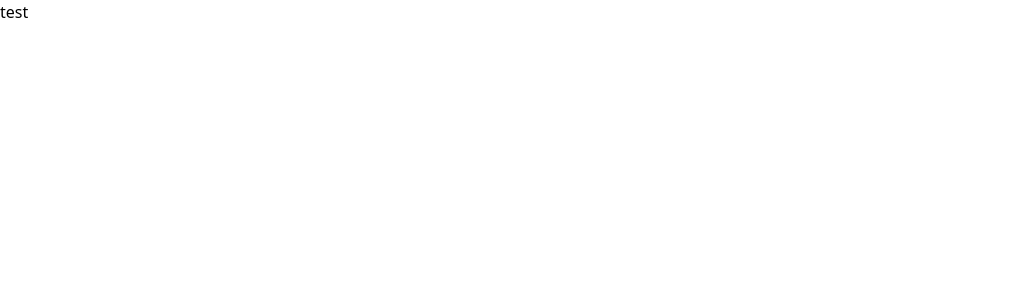
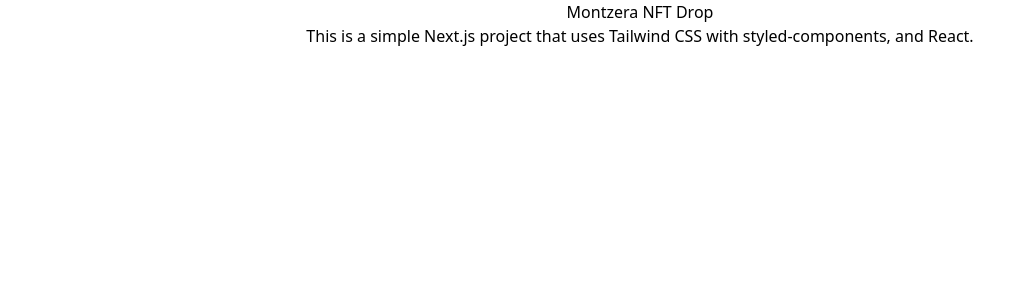
Before and after one commit to solibe1/monztera, a Next.js app: page / in a window 1280 px wide. Shown: the top 300 px of the page, without its empty margins (0-1035 px from the left). Built offline with nearby package versions, Linux system fonts and the light colour scheme.

Commit message:
adding styled component with tailwind css

```diff
--- a/package.json
+++ b/package.json
@@ -17,6 +17,7 @@
     "postcss": "^8.4.5",
     "prettier": "^2.5.1",
     "prettier-plugin-tailwindcss": "^0.1.1",
+    "tailwind-styled-components": "^2.1.7",
     "tailwindcss": "^3.0.7",
     "typescript": "4.5.4"
   }
--- /dev/null
+++ b/pages/Container.tsx
@@ -0,0 +1,8 @@
+import tw from "tailwind-styled-components"
+export const Container = tw.div`
+
+   	flex
+	items-center
+	justify-center
+	flex-col
+`
--- a/pages/index.tsx
+++ b/pages/index.tsx
@@ -1,7 +1,7 @@
 import type { NextPage } from 'next'
 import Head from 'next/head'
 import Image from 'next/image'
-
+import { Container } from './Container'
 const Home: NextPage = () => {
 	return (
 		<div className="">
@@ -9,7 +9,15 @@
 				<title>MONTZERA NFT Drop</title>
 				<link rel="icon" href="/favicon.ico" />
 			</Head>
-			<h1>test </h1>
+
+
+			<Container>
+				<h1>Montzera NFT Drop</h1>
+				<p>
+					This is a simple Next.js project that uses Tailwind CSS with styled-components, and React.
+				</p>
+			</Container>
+
 		</div>
 	)
 }
--- a/tailwind.config.js
+++ b/tailwind.config.js
@@ -7,4 +7,16 @@
     extend: {},
   },
   plugins: [],
+  "tailwindCSS.includeLanguages": {
+    "typescript": "javascript", // if you are using typescript
+    "typescriptreact": "javascript"  // if you are using typescript with react
+},
+"editor.quickSuggestions": {
+    "strings": true // forces VS Code to trigger completions when editing "string" content
+},
+"tailwindCSS.experimental.classRegex": [
+    "tw`([^`]*)", // tw`...`
+    "tw\\.[^`]+`([^`]*)`", // tw.xxx<xxx>`...`
+    "tw\\(.*?\\).*?`([^`]*)" // tw(Component)<xxx>`...`
+]
 }
```
Also changed, not shown: 1 other file (tests, documents, lock files or other folders).
